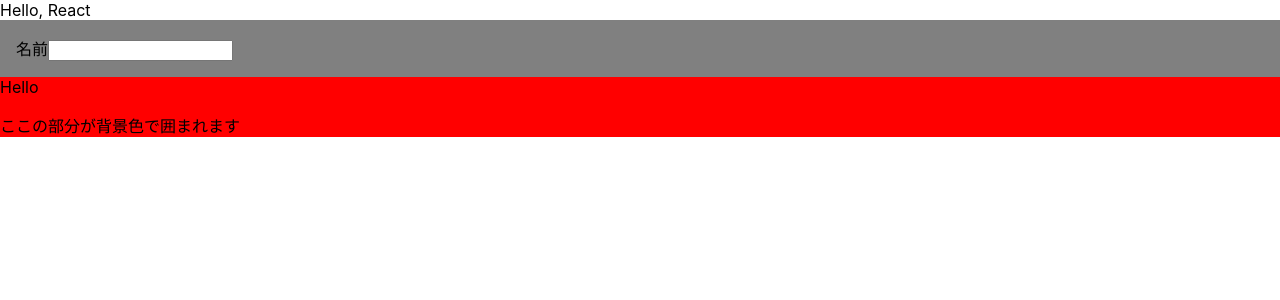
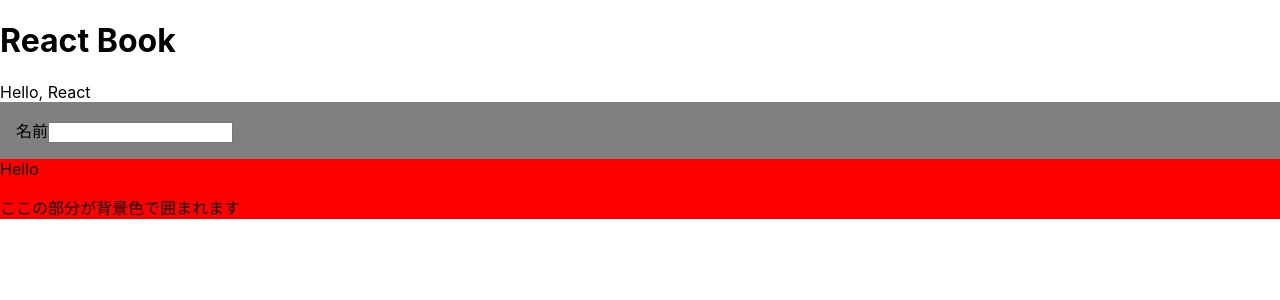
Before and after one commit to mnmKoka13/docker-react-practice, a React (Create React App) app in the folder app/react-sample/: page / in a window 1280 px wide. Shown: the top 300 px of the page. Built offline with nearby package versions, Linux system fonts and the light colour scheme.

Commit message:
React勉強 20240815

```diff
--- /dev/null
+++ b/app/react-sample/src/components/ContextSample.tsx
@@ -0,0 +1,35 @@
+import React from "react";
+
+// Context を作成
+const TitleContext = React.createContext('');
+
+const Title = () => {
+  // Consumerを使って、Contextの値を取得
+  return (
+    <TitleContext.Consumer>
+      {(title) => {
+        return <h1>{title}</h1>
+      }}
+    </TitleContext.Consumer>
+  )
+}
+
+const Header = () => {
+  return (
+    <div>
+      <Title />
+    </div>
+  )
+}
+
+const Page = () => {
+  const title = 'React Book'
+
+  return (
+    <TitleContext.Provider value={title}>
+      <Header />
+    </TitleContext.Provider>
+  )
+}
+
+export default Page
--- a/app/react-sample/src/index.tsx
+++ b/app/react-sample/src/index.tsx
@@ -5,6 +5,7 @@
 import Hello from './components/Hello';
 import Name from './components/Name';
 import ContainerSample from './components/ContainerSample';
+import ContextSample from './components/ContextSample';
 import reportWebVitals from './reportWebVitals';
 
 const root = ReactDOM.createRoot(
@@ -12,6 +13,7 @@
 );
 root.render(
   <React.StrictMode>
+    <ContextSample />
     <Hello />
     <Name />
     <ContainerSample />
```
Also changed, not shown: app/react-sample/src/components/ContainerSample.tsx (+8 -1 lines).
